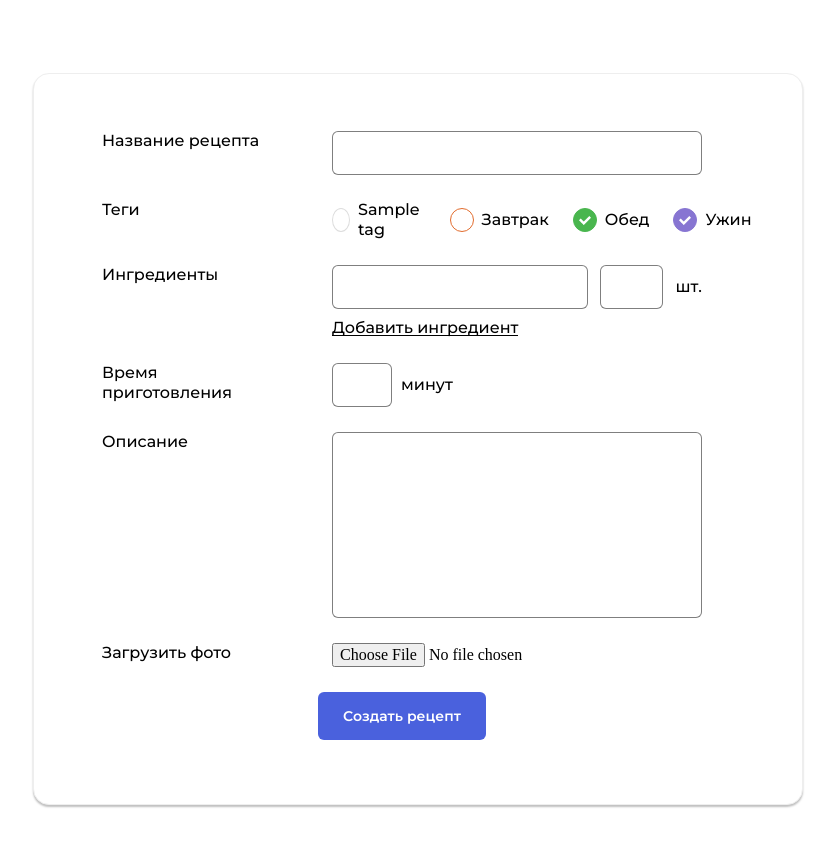
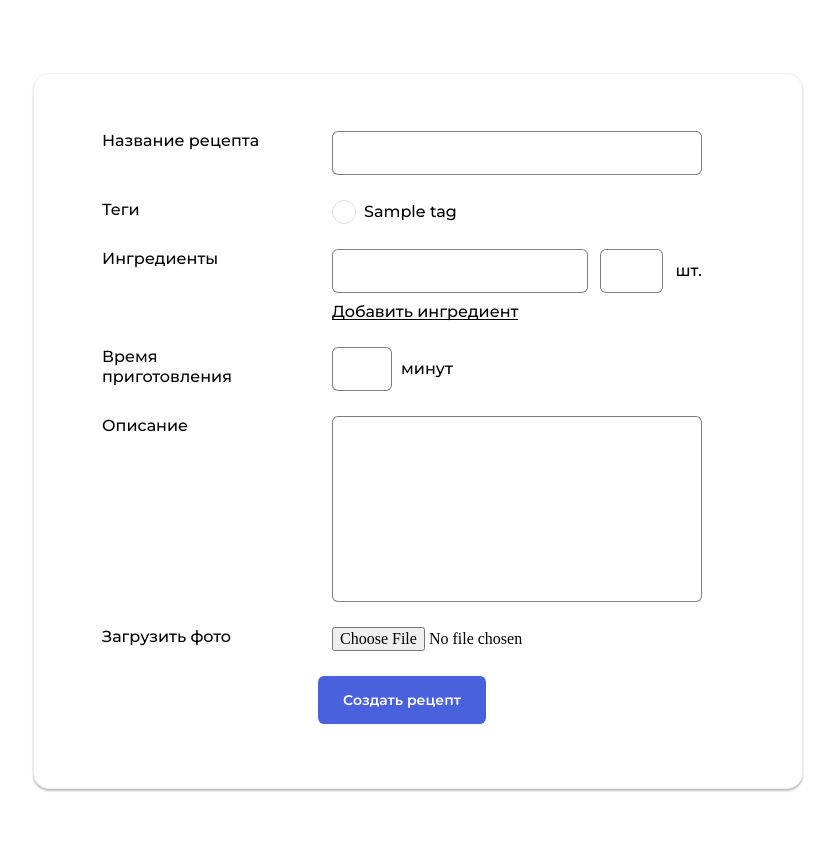
Before and after one commit to KorsakovPV/foodgram-project, a Django app: page /new/ in a window 1280 px wide. Shown: the part 136-981 px from the top of the page, without its empty margins (222-1057 px from the left). Run offline with Django 3.2, Linux system fonts and the light colour scheme; tables that the repository leaves empty hold one stand-in row (values such as "Sample post"); some libraries are stand-ins or nearby versions.

Commit message:
new_recipes MVP complete 19/12/2020

```diff
--- /dev/null
+++ b/recipes/static/js/tags_color.js
@@ -0,0 +1,7 @@
+breakfast_tag = document.querySelector(".tags__checkbox[value='breakfast']");
+lunch_tag = document.querySelector(".tags__checkbox[value='lunch']");
+dinner_tag = document.querySelector(".tags__checkbox[value='dinner']");
+
+breakfast_tag.classList.add('tags__checkbox_style_orange');
+lunch_tag.classList.add('tags__checkbox_style_green');
+dinner_tag.classList.add('tags__checkbox_style_purple');
--- a/recipes/templates/nav.html
+++ b/recipes/templates/nav.html
@@ -3,7 +3,7 @@
         <div class="nav__container container">
             {% if user.is_authenticated %}
                 <ul class="nav__items list">
-                    <li class="nav__item nav__item_active"><a href="#" class="nav__link link">Рецепты</a></li>
+                    <li class="nav__item nav__item_active"><a href="{% url 'index' %}" class="nav__link link">Рецепты</a></li>
                     <li class="nav__item"><a href="#" class="nav__link link">Мои подписки</a></li>
                     <li class="nav__item"><a href="{% url 'new_recipe' %}" class="nav__link link">Создать рецепт</a></li>
                     <li class="nav__item"><a href="#" class="nav__link link">Избранное</a></li>
@@ -16,7 +16,7 @@
                 </ul>
             {% else %}
                 <ul class="nav__items list">
-                    <li class="nav__item nav__item_disabled"><a href="#" class="nav__link link">Рецепты</a></li>
+                    <li class="nav__item nav__item_disabled"><a href="{% url 'index' %}" class="nav__link link">Рецепты</a></li>
                     <li class="nav__item nav__item_disabled"><a href="#" class="nav__link link">Список покупок</a></li>
                 </ul>
                 <ul class="nav__items list">
--- a/recipes/templates/recipes/formRecipe.html
+++ b/recipes/templates/recipes/formRecipe.html
@@ -10,6 +10,10 @@
     <div class="main__header">
         <h1 class="main__title">{{ page_title }}</h1>
     </div>
+{#    {% for field in form %}#}
+{#             {{ field.label }}#}
+{#             {{ field }}#}
+{#    {% endfor %}#}
     <div class="form-container">
         <form enctype="multipart/form-data" class="form" action="" method="POST">
             {% csrf_token %}
@@ -18,8 +22,9 @@
                 <label for="id_name" class="form__label" required="" >Название рецепта</label>
 {#                {{ form.name.label }}#}
                 <div class="form__field-group">
-                    <input type="text" id="id_name" name="name" class="form__input">
-{#                    {{ form.name.as_widget }}#}
+{#                    <input type="text" id="id_name" name="name" class="form__input">#}
+{#                    <input type="text" id="id_name" name="name" class="form__input" maxlength="255" required="" >#}
+                    {{ form.name.as_widget }}
                     <span class="form__error">{{ form.name.errors }}</span>
                 </div>
             </div>
@@ -29,26 +34,29 @@
                 <p class="form__label">Теги</p>
                 <div class="form__field-group">
                     <div class="tags">
-
                         {% for checkbox in form.tags %}
+{#                            {{ checkbox }}#}
                             <div class="tags__item">
                                 {{ checkbox.tag }}
                                 <label for="id_{{ checkbox.id_for_label }}" class="tags__label">{{ checkbox.choice_label }}</label>
                             </div>
                         {% endfor %}
 
-                        <div class="tags__item">
-                            <input type="checkbox" name="breakfast" id="id_breakfast" class="tags__checkbox tags__checkbox_style_orange">
-                            <label for="id_breakfast" class="tags__label">Завтрак</label>
-                        </div>
-                        <div class="tags__item">
-                            <input type="checkbox" name="lunch" id="id_lunch" class="tags__checkbox tags__checkbox_style_green" checked>
-                            <label for="id_lunch" class="tags__label">Обед</label>
-                        </div>
-                        <div class="tags__item">
-                            <input type="checkbox" name="dinner" id="id_dinner" class="tags__checkbox tags__checkbox_style_purple" checked>
-                            <label for="id_dinner" class="tags__label">Ужин</label>
-                        </div>
+{#                        <div class="tags__item">#}
+{#                            <input type="checkbox" name="breakfast" id="id_breakfast" class="tags__checkbox tags__checkbox_style_orange">value="breakfast" #}
+{#                            <input type="checkbox" name="tags" class="tags__checkbox tags__checkbox_style_orange" id="id_tags_0">#}
+{#                            <label for="id_breakfast" class="tags__label">Завтрак</label>#}
+{#                        </div>#}
+{#                        <div class="tags__item">#}
+{#                            <input type="checkbox" name="lunch" id="id_lunch" class="tags__checkbox tags__checkbox_style_green" checked>value="lunch" #}
+{#                            <input type="checkbox" name="tags" class="tags__checkbox tags__checkbox_style_green" id="id_tags_1">#}
+{#                            <label for="id_lunch" class="tags__label">Обед</label>#}
+{#                        </div>#}
+{#                        <div class="tags__item">#}
+{#                            <input type="checkbox" name="dinner" id="id_dinner" class="tags__checkbox tags__checkbox_style_purple" checked>value="dinner" #}
+{#                            <input type="checkbox" name="tags" class="tags__checkbox tags__checkbox_style_purple" id="id_tags_2">#}
+{#                            <label for="id_dinner" class="tags__label">Ужин</label>#}
+{#                        </div>#}
                     </div>
                     <span class="form__error">{{ form.tags.errors }}</span>
                 </div>
@@ -116,19 +124,12 @@
 
 {% endblock %}
 
-{#{% block scripts %}#}
-{#<script src="{% static 'js/config/config.js' %}"></script>#}
-{#<script src="{% static 'js/components/Header.js' %}"></script>#}
-{#<script src="{% static 'js/utils/debouncing.js' %}"></script>#}
-{#<script src="{% static 'js/api/Api.js' %}"></script>#}
-{#<script src="{% static 'formRecipe.js' %}"></script>#}
-{#{% endblock %}#}
-
 {% block javascript %}
     {% load static %}
     <script src="{% static 'js/config/config.js' %}"></script>
     <script src="{% static 'js/components/Header.js' %}"></script>
     <script src="{% static 'js/utils/debouncing.js' %}"></script>
     <script src="{% static 'js/api/Api.js' %}"></script>
+    <script src="{% static 'js/tags_color.js' %}"></script>
     <script src="{% static 'formRecipe.js' %}"></script>
 {% endblock %}
--- a/recipes/templates/recipes/indexAuth.html
+++ b/recipes/templates/recipes/indexAuth.html
@@ -22,6 +22,9 @@
             </ul>
         </div>
         <div class="card-list">
+            {% for recipe in recipes %}
+                {% include "recipes/recipe_item.html" with recipe=recipe %}
+            {% endfor %}
         <div class="card" data-id="120">
             <a href="#" class="link" target="_blank"><img src="{% static 'images/testCardImg.png' %}" alt="Какой-то текст" class="card__image"></a>
             <div class="card__body">
@@ -132,6 +135,8 @@
     </main>
 {% endblock %}
 
+{% block javascript %}
+    {% load static %}
   <script src="{% static 'js/components/MainCards.js' %}"></script>
 
   <script src="{% static 'js/components/Purchases.js' %}"></script>
@@ -143,3 +148,4 @@
 
   <script src="{% static 'js/api/Api.js' %}"></script>
   <script src="{% static 'indexAuth.js' %}"></script>
+{% endblock %}
--- a/recipes/views.py
+++ b/recipes/views.py
@@ -36,7 +36,9 @@ def index(request):
     #     _extend_context(context, user)
     # return render(request, 'index.html', context)
     # return HttpResponse('0\n')#)#.join(output))
-    return render(request, 'recipes/indexAuth.html', context={'username': request.user.username})
+    recipes = Recipe.recipes.all()
+    return render(request, 'recipes/indexAuth.html', context={'username': request.user.username,
+                                                              'recipes': recipes})
 
 #TODO Доделать new_recipe
 # @login_required(login_url='auth/login/')
@@ -46,7 +48,9 @@ def new_recipe(request):
     if form.is_valid():
         recipe = form.save(commit=False)
         recipe.author = request.user
-        recipe.save()
+        # recipe.save()
+        form.save()
+        #TODO попробовать сделать через форму
         ingedient_names = request.POST.getlist('nameIngredient')
         ingredient_units = request.POST.getlist('unitsIngredient')
         amounts = request.POST.getlist('valueIngredient')
@@ -59,45 +63,11 @@ def new_recipe(request):
         Ingredient.objects.bulk_create(ingredients)
         return redirect('index')
     return render(request, 'recipes/formRecipe.html', {'form': form})
-    # context = {
-    #     'active': 'new_recipe',
-    #     'page_title': 'Создание рецепта',
-    #     'button_label': 'Создать рецепт',
-    # }
-    # # GET-запрос на страницу создания рецепта
-    # if request.method == 'GET':
-    #     form = RecipeForm()
-    #     context['form'] = form
-    #     return render(request, 'recipes/formRecipe.html', context)
-    # # POST-запрос с данными из формы создания рецепта
-    # elif request.method == 'POST':
-    #     form = RecipeForm(request.POST, files=request.FILES or None)
-    #     if not form.is_valid():
-    #         context['form'] = form
-    #         return render(request, 'recipes/formRecipe.html', context)
-    #     recipe = form.save(commit=False)
-    #     recipe.author = request.user
-    #     form.save()
-    #     ingedient_names = request.POST.getlist('nameIngredient')
-    #     ingredient_units = request.POST.getlist('unitsIngredient')
-    #     amounts = request.POST.getlist('valueIngredient')
-    #     products = [Product.objects.get(
-    #         title=ingedient_names[i],
-    #         unit=ingredient_units[i]
-    #     ) for i in range(len(ingedient_names))]
-    #     ingredients = []
-    #     for i in range(len(amounts)):
-    #         ingredients.append(Ingredient(
-    #             recipe=recipe, ingredient=products[i], amount=amounts[i]))
-    #     Ingredient.objects.bulk_create(ingredients)
-    #     return redirect('index')
+
 
 # @login_required(login_url='auth/login/')
 # @require_GET
 def get_ingredients(request):
     query = unquote(request.GET.get('query'))
-    data = list(Product.objects.filter(
-        title__startswith=query
-    ).values(
-        'title', 'unit'))
+    data = list(Product.objects.filter(title__startswith=query).values('title', 'unit'))
     return JsonResponse(data, safe=False)
```
Also changed, not shown: recipes/management/commands/create_main_tags.py (added, +14 -0 lines), recipes/templates/recipes/recipe_item.html (added, +25 -0 lines), README.md.
